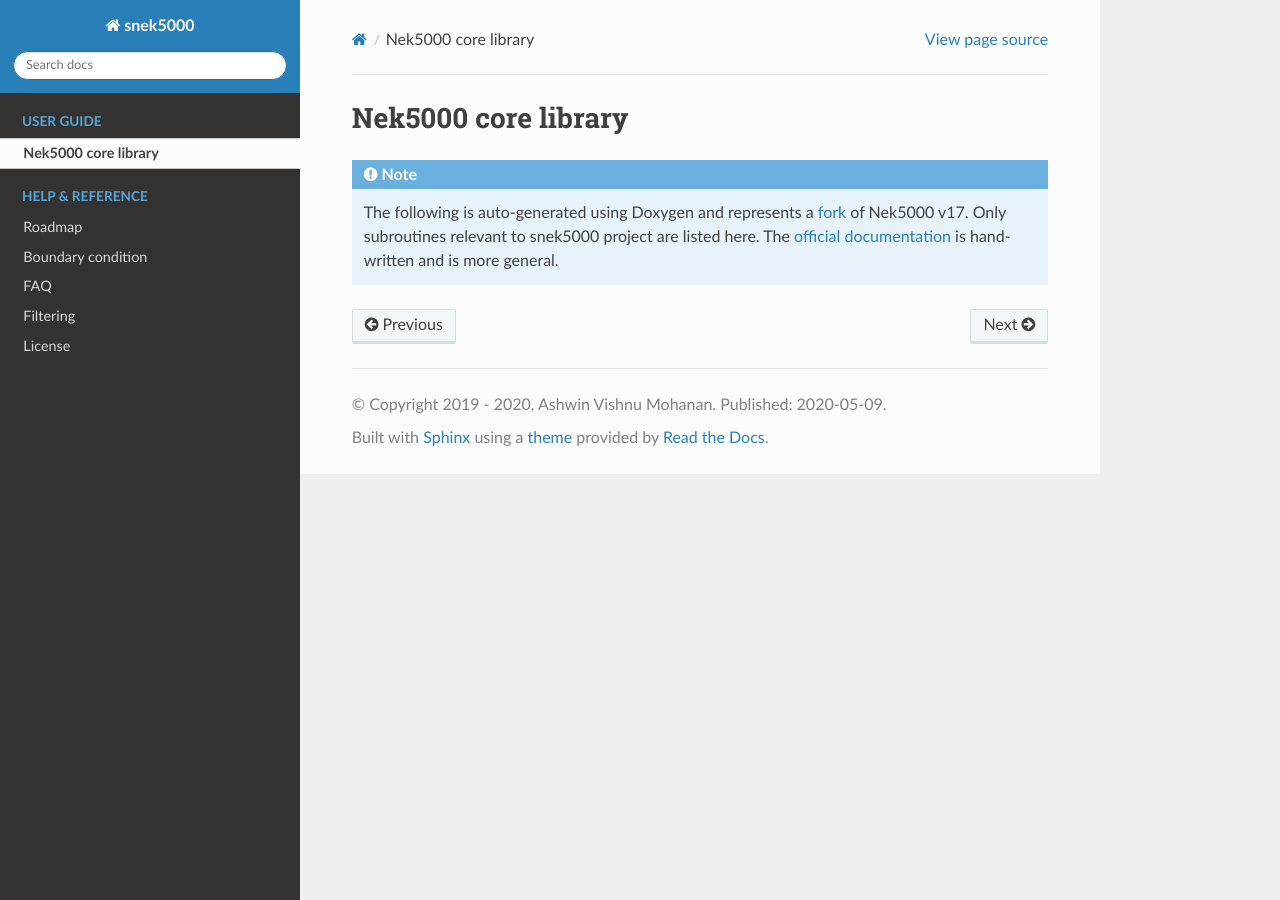
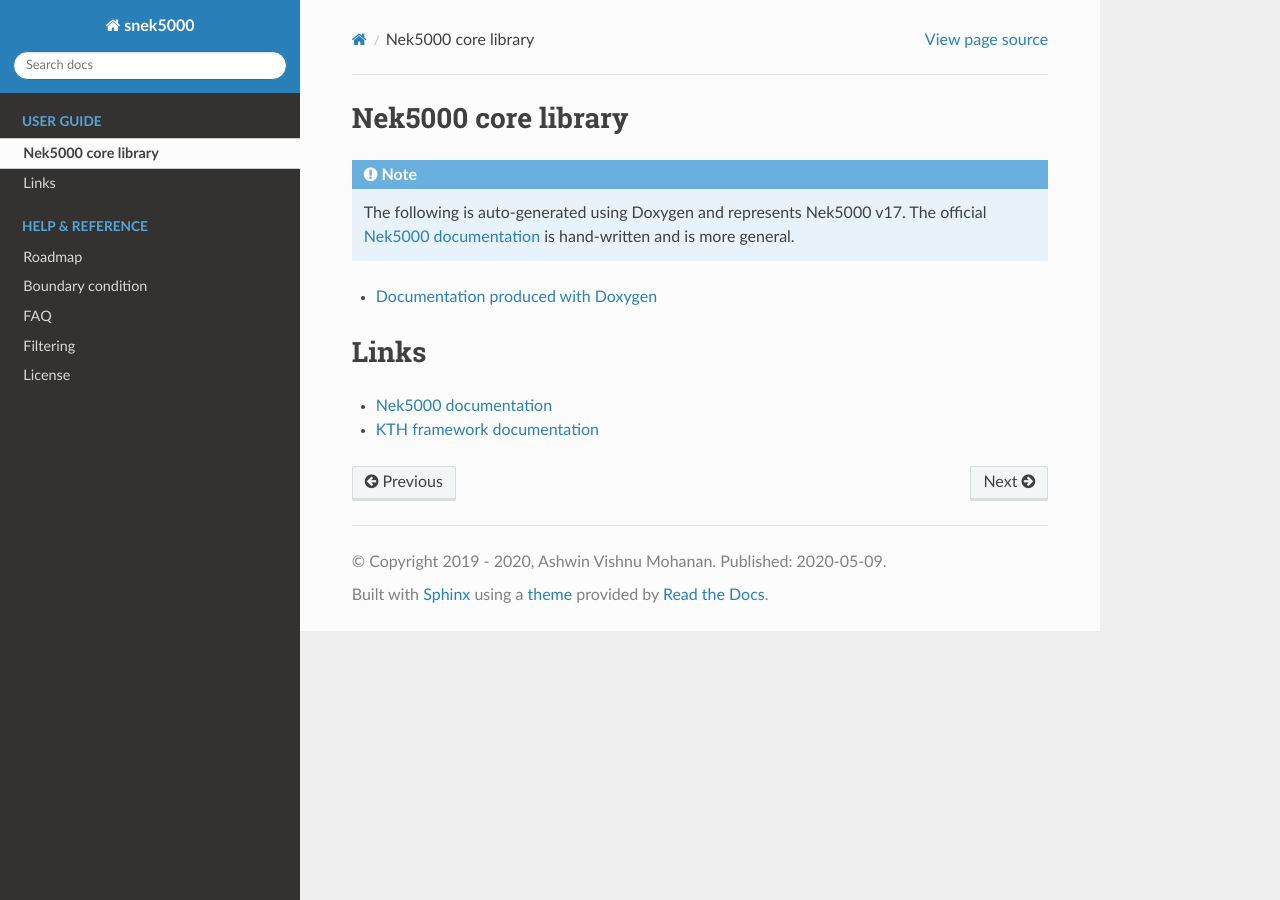
Before and after one commit to snek5000/snek5000, a Sphinx documentation site: the page built from docs/nek5000.rst, in a window 1280 px wide. Built offline with Sphinx 7.4.7 and the Read the Docs theme 2.0.0, drawn with Linux system fonts in a browser that asks for light colours; the version number could not be read and is left out.

```diff
--- a/docs/conf.py
+++ b/docs/conf.py
@@ -81,7 +81,8 @@ else:
     exec_doxygen = True
 
 # Modify Doxygen configuration or not
-modify_doxygen = any(os.getenv(env) for env in ("CI", "GITHUB_ACTIONS", "READTHEDOCS"))
+#  modify_doxygen = any(os.getenv(env) for env in ("CI", "GITHUB_ACTIONS", "READTHEDOCS"))
+modify_doxygen = False
 if modify_doxygen:
     print("Disabling source browser... ", end="")
 
--- a/docs/license.rst
+++ b/docs/license.rst
@@ -3,10 +3,7 @@ License
 
 .. note::
 
-   Similar to Nek5000_, project eTurb is also licensed under BSD-3-clause. The
-   Fortran code would be released in due-time when it is ready. The
-   Python code is only available (for now) along with the documentation (watch
-   out for the **[source]** hyperlinks).
+   Similar to Nek5000_, snek5000 is also licensed under BSD-3-clause.
 
 .. include:: LICENSE
 
--- a/docs/nek5000.rst
+++ b/docs/nek5000.rst
@@ -3,9 +3,18 @@ Nek5000 core library
 
 .. note::
 
-    The following is auto-generated using Doxygen and represents a fork_ of
-    Nek5000 v17. Only subroutines relevant to snek5000 project are listed here.
-    The `official documentation`_ is hand-written and is more general.
+    The following is auto-generated using Doxygen and represents Nek5000 v17.
+    The official `Nek5000 documentation`_ is hand-written and is more general.
 
-.. _fork: https://github.com/exabl/Nek5000
-.. _official documentation: https://nek5000.github.io/NekDoc/appendix.html
+* `Documentation produced with Doxygen <doxygen/index.html>`_
+
+Links
+=====
+
+.. * :ref:`Upstream documentation for Nek5000 <nek:genindex>`
+.. Strange intersphinx bug: WARNING: undefined label: nek:genindex (if the link has no caption the label must precede a section header)
+
+* `Nek5000 documentation`_
+* `KTH framework documentation <https://kth-nek5000.github.io/KTH_Framework>`_
+
+.. _Nek5000 documentation: https://nek5000.github.io/NekDoc/appendix.html
```
Also changed, not shown: docs/index.rst (+1 -11 lines), 1 other file.
